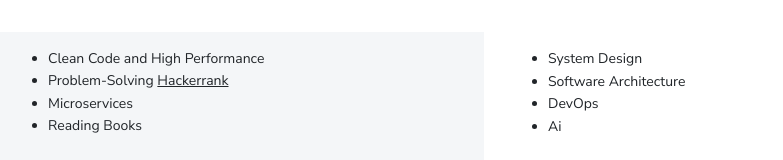
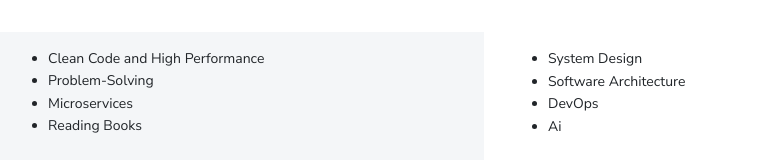
Before and after one commit to saedelbarshly/saedelbarshly.github.io, a website: page index.html in a window 1280 px wide. Shown: the part 5801-5961 px from the top of the page, without its empty margins (144-927 px from the left). Drawn offline with Linux system fonts and the light colour scheme.

Commit message:
intrests

```diff
--- a/index.html
+++ b/index.html
@@ -623,8 +623,7 @@
               <div class="bg-light my-2 p-3 pt-2">
                 <ul>
                   <li>Clean Code and High Performance</li>
-                  <li>Problem-Solving <a target="_blank"
-                      href="https://www.hackerrank.com/profile/eelbarshly1">Hackerrank</a></li>
+                  <li>Problem-Solving</li>
                   <li>Microservices</li>
                   <li>Reading Books</li>
                 </ul>
```
